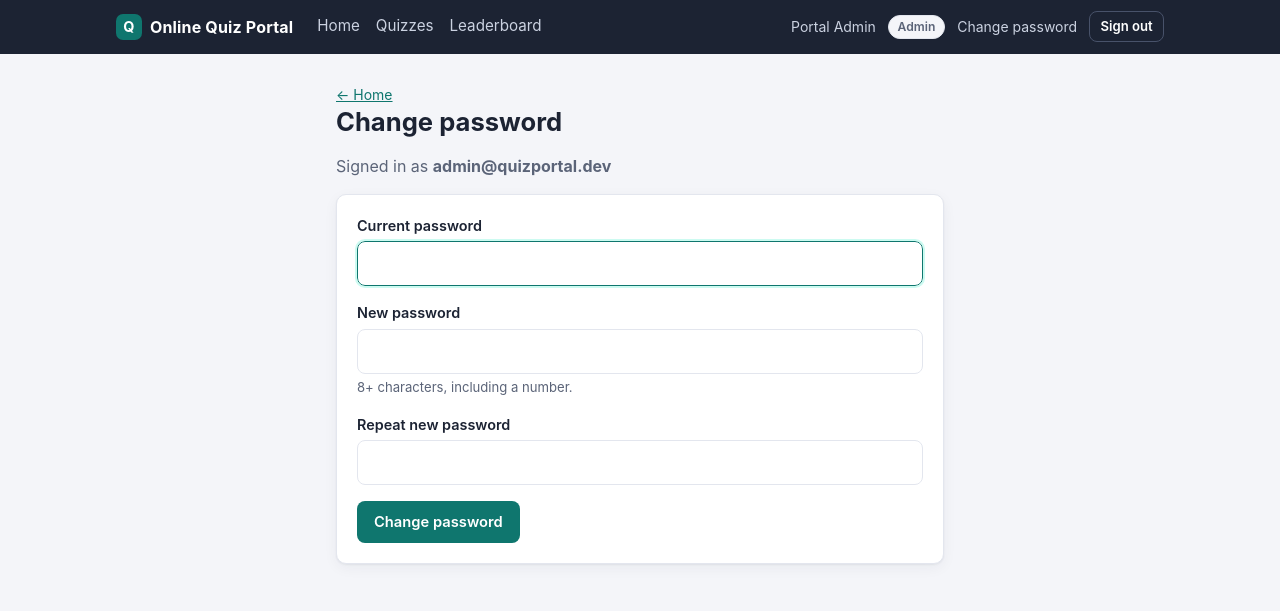
After one commit to Abhishek360007/Online-Quiz-Portal, a Spring Boot app: page /account/password in a window 1280 px wide. The commit adds this page. Shown: the top 611 px of the page. Run offline with Spring Boot 4, Linux system fonts and the light colour scheme; a user stored in the database is signed in; some of the project's set-up classes (security, data sources, template engines, error pages and the like) are left out, and stand-ins take their place.

Commit message:
Add change-password page for signed-in accounts
- /account/password asks for the current password before setting a new one
- New password rules match sign-up (8-72 chars, at least one number) and must differ from the current one
- "Change password" link in the top bar for admins and students
- Tests for success, wrong current password, validation, sign-in with the new password and CSRF

```diff
--- a/src/main/java/com/abhishek/quizportal/domain/Account.java
+++ b/src/main/java/com/abhishek/quizportal/domain/Account.java
@@ -43,6 +43,10 @@ public class Account {
         return role == Role.ADMIN;
     }
 
+    public void replacePasswordHash(String newHash) {
+        this.passwordHash = newHash;
+    }
+
     public Long getId() { return id; }
     public String getDisplayName() { return displayName; }
     public String getEmail() { return email; }
--- /dev/null
+++ b/src/main/java/com/abhishek/quizportal/web/AccountController.java
@@ -0,0 +1,44 @@
+package com.abhishek.quizportal.web;
+
+import com.abhishek.quizportal.domain.Account;
+import com.abhishek.quizportal.service.AccountService;
+import com.abhishek.quizportal.web.form.ChangePasswordForm;
+import jakarta.validation.Valid;
+import org.springframework.stereotype.Controller;
+import org.springframework.validation.BindingResult;
+import org.springframework.web.bind.annotation.GetMapping;
+import org.springframework.web.bind.annotation.ModelAttribute;
+import org.springframework.web.bind.annotation.PostMapping;
+import org.springframework.web.servlet.mvc.support.RedirectAttributes;
+
+/** Settings for the signed-in account (admins and students alike). */
+@Controller
+class AccountController {
+
+    private final AccountService accounts;
+
+    AccountController(AccountService accounts) {
+        this.accounts = accounts;
+    }
+
+    @GetMapping("/account/password")
+    String passwordPage(@ModelAttribute("form") ChangePasswordForm form) {
+        return "account/password";
+    }
+
+    @PostMapping("/account/password")
+    String changePassword(@SignedIn Account me, @Valid @ModelAttribute("form") ChangePasswordForm form,
+                          BindingResult errors, RedirectAttributes flash) {
+        if (errors.hasErrors()) {
+            return "account/password";
+        }
+        try {
+            accounts.changePassword(me.getId(), form.getCurrentPassword(), form.getNewPassword());
+        } catch (AccountService.WrongPasswordException e) {
+            errors.rejectValue("currentPassword", "wrong", e.getMessage());
+            return "account/password";
+        }
+        flash.addFlashAttribute("notice", "Password changed. Use your new password next time you sign in.");
+        return "redirect:/home";
+    }
+}
--- a/src/main/resources/static/assets/app.css
+++ b/src/main/resources/static/assets/app.css
@@ -78,6 +78,8 @@ h2 { font-size: 1.15rem; }
 .nav a:hover { color: #fff; }
 .who { display: flex; align-items: center; gap: .75rem; font-size: .875rem; color: #cbd2e1; }
 .who form { margin: 0; }
+.who .nav-link-quiet { color: #cbd2e1; text-decoration: none; }
+.who .nav-link-quiet:hover { color: #fff; text-decoration: underline; }
 
 /* ---------- surfaces ---------- */
 .panel {
--- /dev/null
+++ b/src/main/resources/templates/account/password.html
@@ -0,0 +1,39 @@
+<!DOCTYPE html>
+<html xmlns:th="http://www.thymeleaf.org" lang="en">
+<head th:replace="~{fragments/shell :: head('Change password')}"></head>
+<body>
+<header th:replace="~{fragments/shell :: topbar}"></header>
+<main class="page narrow stack">
+    <div>
+        <a class="small" th:href="@{/home}">← Home</a>
+        <h1>Change password</h1>
+        <p class="muted">Signed in as <strong th:text="${me.email}">email</strong></p>
+    </div>
+
+    <form class="panel" method="post" novalidate th:action="@{/account/password}" th:object="${form}">
+        <div class="field" th:classappend="${#fields.hasErrors('currentPassword')} ? 'has-error'">
+            <label for="currentPassword">Current password</label>
+            <input class="input" type="password" id="currentPassword" th:field="*{currentPassword}"
+                   autocomplete="current-password" autofocus>
+            <div class="error-text" th:errors="*{currentPassword}"></div>
+        </div>
+
+        <div class="field" th:classappend="${#fields.hasErrors('newPassword') or #fields.hasErrors('newPasswordDifferent')} ? 'has-error'">
+            <label for="newPassword">New password</label>
+            <input class="input" type="password" id="newPassword" th:field="*{newPassword}" autocomplete="new-password">
+            <div class="hint">8+ characters, including a number.</div>
+            <div class="error-text" th:errors="*{newPassword}"></div>
+            <div class="error-text" th:errors="*{newPasswordDifferent}"></div>
+        </div>
+
+        <div class="field" th:classappend="${#fields.hasErrors('newPasswordsMatch')} ? 'has-error'">
+            <label for="repeatNewPassword">Repeat new password</label>
+            <input class="input" type="password" id="repeatNewPassword" th:field="*{repeatNewPassword}" autocomplete="new-password">
+            <div class="error-text" th:errors="*{newPasswordsMatch}"></div>
+        </div>
+
+        <button class="btn" type="submit">Change password</button>
+    </form>
+</main>
+</body>
+</html>
--- a/src/main/resources/templates/fragments/shell.html
+++ b/src/main/resources/templates/fragments/shell.html
@@ -27,6 +27,7 @@
         <div class="who" th:if="${me != null}">
             <span th:text="${me.displayName}">Name</span>
             <span class="tag" th:text="${me.admin} ? 'Admin' : 'Student'">Role</span>
+            <a class="nav-link-quiet" th:href="@{/account/password}">Change password</a>
             <form th:action="@{/signout}" method="post">
                 <button class="btn light small" type="submit">Sign out</button>
             </form>
```
Also changed, not shown: src/main/java/com/abhishek/quizportal/service/AccountService.java (+19 -0 lines), src/main/java/com/abhishek/quizportal/web/form/ChangePasswordForm.java (added, +38 -0 lines), 1 other file.
